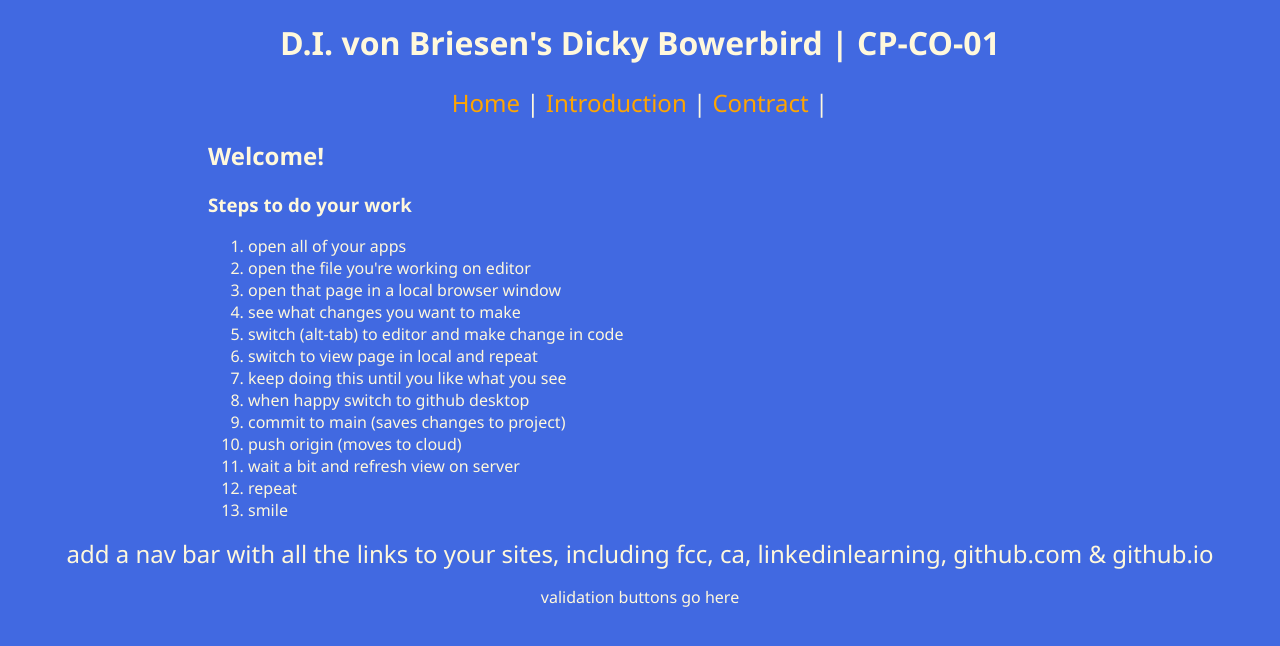
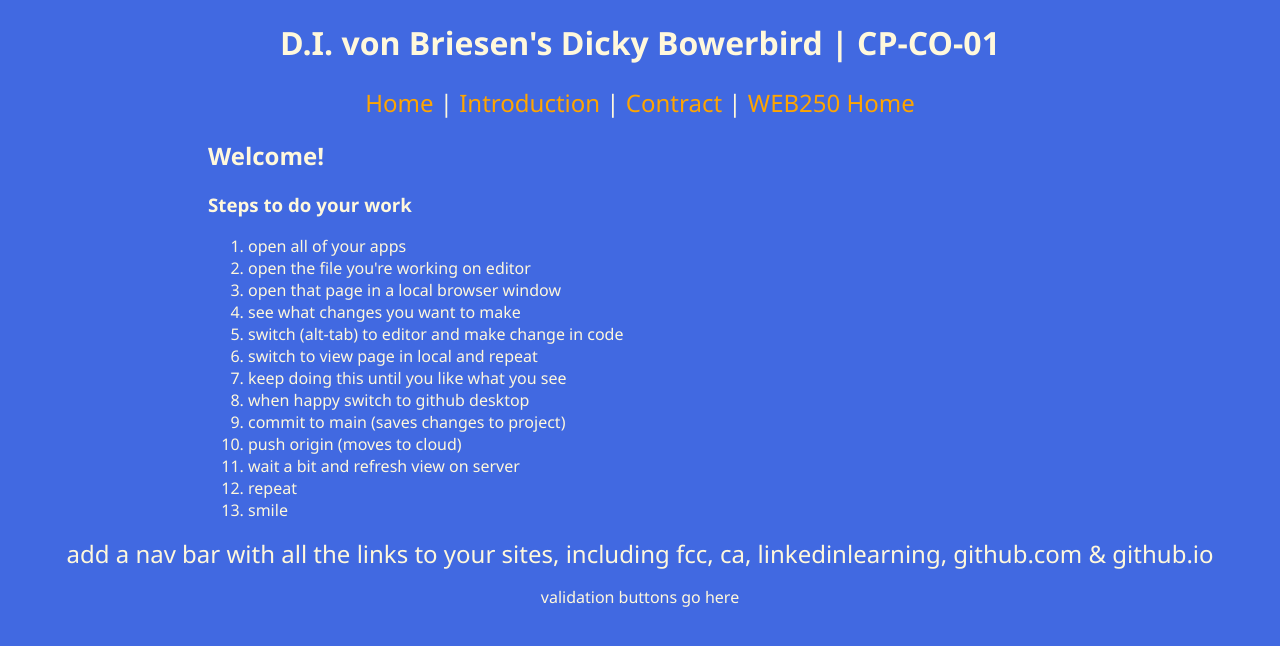
Before and after one commit to didotvonbriesen/didotvonbriesen.github.io, a plain HTML site: page index.htm in a window 1280 px wide. Drawn offline with Linux system fonts and the light colour scheme.

Commit message:
Update index.htm

```diff
--- a/index.htm
+++ b/index.htm
@@ -16,6 +16,7 @@
       <a href = "index.htm">Home</a> |
       <a href = "introduction.htm">Introduction</a> |
       <a href = "contract.htm">Contract</a> |
+      <a href = "web250/">WEB250 Home</a>
     </nav>
 </header>
 <main>
```
